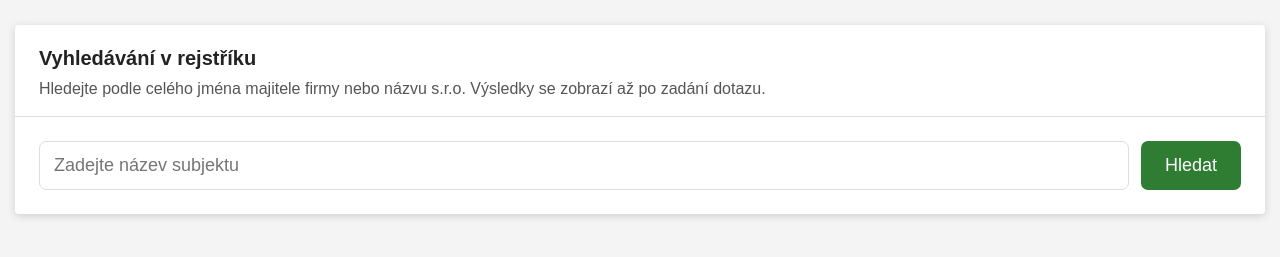
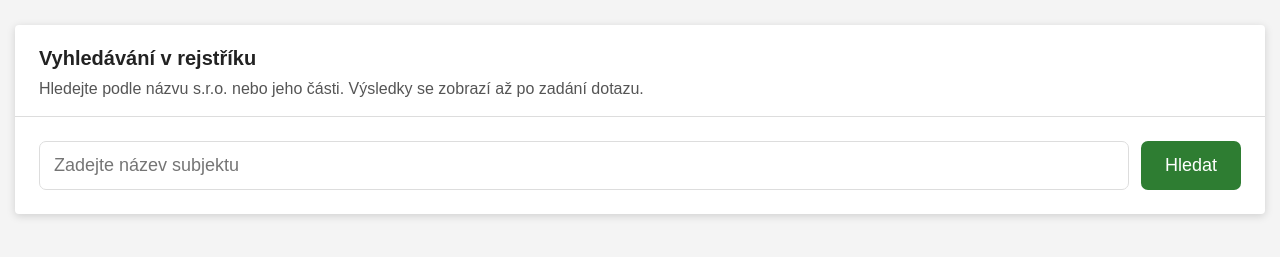
Before and after one commit to rejstrik/rejstrik, a plain HTML site: page index.html in a window 1280 px wide. Shown: the part 73-330 px from the top of the page. Drawn offline with Linux system fonts and the light colour scheme.

Commit message:
Update index.html

```diff
--- a/index.html
+++ b/index.html
@@ -38,7 +38,7 @@
   <div class="box">
     <div class="box-header">
       <h2>Vyhledávání v rejstříku</h2>
-      <p>Hledejte podle celého jména majitele firmy nebo názvu s.r.o. Výsledky se zobrazí až po zadání dotazu.</p>
+      <p>Hledejte podle názvu s.r.o. nebo jeho části. Výsledky se zobrazí až po zadání dotazu.</p>
     </div>
 
     <div class="search-row">
```
